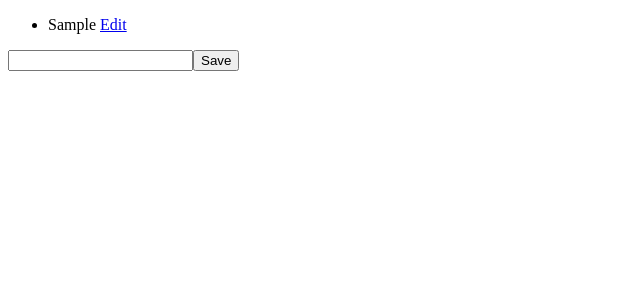
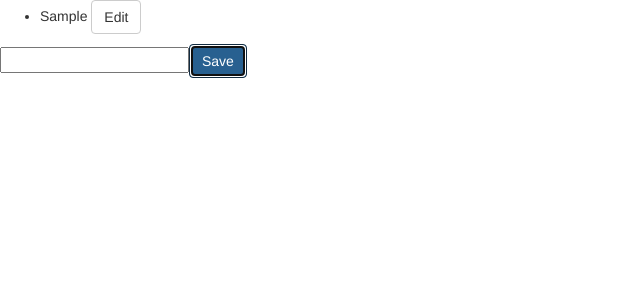
Before and after one commit to linkleonard/notes, a React app: page / in a window 1280 px wide. Both pictures are taken after typing "Sample" into the empty fields and a click on the button "Save". Shown: the top 300 px of the page, without its empty margins (0-640 px from the left). Built offline with nearby package versions, Linux system fonts and the light colour scheme; the HTML template or start-up script is replaced by a standard one.

Commit message:
Add bootstrap styles

```diff
--- a/src/components/App.jsx
+++ b/src/components/App.jsx
@@ -1,6 +1,7 @@
 import React from 'react';
 import NoteList from '../containers/NoteList.jsx';
 import AddNote from '../containers/AddNote.jsx';
+import 'bootstrap/less/bootstrap.less';
 
 const App = () => {
     return <div>
--- a/src/components/ToggleNoteEdit.jsx
+++ b/src/components/ToggleNoteEdit.jsx
@@ -1,10 +1,15 @@
 import React from 'react';
-import Link from './Link.jsx';
+import { Button } from 'react-bootstrap';
 
-const ToggleNoteEdit = ({ index, editing, onClick }) => (
-    <Link onClick={ () => onClick(index) }>
-        { !editing ? 'Edit' : 'Revert' }
-    </Link>
-)
+const ToggleNoteEdit = ({ index, editing, onClick }) => {
+    const label = !editing ? 'Edit' : 'Revert';
+    const bsStyle = !editing ? 'default' : 'danger';
+    return (
+        <Button
+            bsStyle={ bsStyle }
+            onClick={ () => onClick(index) }
+        >{ label }</Button>
+    );
+}
 
 export default ToggleNoteEdit;
--- a/src/containers/AddNote.jsx
+++ b/src/containers/AddNote.jsx
@@ -1,4 +1,5 @@
 import React from 'react';
+import { Button } from 'react-bootstrap';
 import { connect } from 'react-redux';
 import { addNote } from '../actions.jsx';
 
@@ -9,8 +10,8 @@ let AddNote = ({ dispatch }) => {
     return (
         <div>
             <input ref={ note => input = note } />
-            <button
-                type="button"
+            <Button
+                bsStyle="primary"
                 onClick={e => {
                     e.preventDefault();
 
@@ -20,7 +21,7 @@ let AddNote = ({ dispatch }) => {
                     dispatch(addNote({ text: input.value }));
                     input.value = ''
                 }}
-            >Save</button>
+            >Save</Button>
         </div>
     );
 }
--- a/src/containers/SaveNote.jsx
+++ b/src/containers/SaveNote.jsx
@@ -1,16 +1,17 @@
 import React from 'react';
+import { Button } from 'react-bootstrap';
 import { connect } from 'react-redux';
 import { modifyNote, toggleNoteEditing } from '../actions.jsx';
 
 
 let SaveNote = ({ dispatch, index, getValue }) => (
-    <button
-        type="button"
+    <Button
+        bsStyle='primary'
         onClick={ () => {
             dispatch(modifyNote({ index, text: getValue() }))
             dispatch(toggleNoteEditing({ index }))
         }}
-    >Save</button>
+    >Save</Button>
 );
 
 SaveNote = connect()(SaveNote);
--- a/webpack.config.js
+++ b/webpack.config.js
@@ -16,6 +16,21 @@ module.exports = {
                 test: /.jsx?$/,
                 loader: 'babel-loader',
                 exclude: path.join(__dirname, 'node_modules'),
+            },
+            {
+                test: /.css$/,
+                include: '/',
+                loaders: ['style', 'css'],
+            },
+            {
+                test: /.less$/,
+                include: '/',
+                loaders: ['style', 'css', 'less'],
+            },
+            {
+                test: /\.(woff2?|eot|ttf|svg)$/,
+                include: '/',
+                loaders: ['file-loader'],
             }
         ]
     },
```
Also changed, not shown: package.json (+8 -0 lines).
